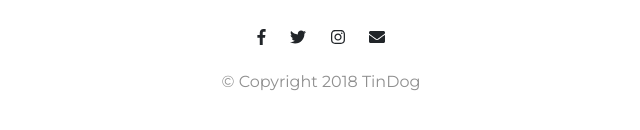
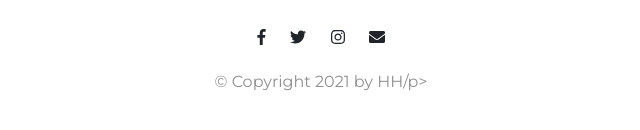
Before and after one commit to HH-pro/my-site, a plain HTML site: page index.html in a window 1280 px wide. Shown: the part 3446-3576 px from the top of the page, 319-959 px from the left. Drawn offline with nearby package versions, Linux system fonts and the light colour scheme.

Commit message:
Update index.html

```diff
--- a/index.html
+++ b/index.html
@@ -230,7 +230,7 @@
       <i class="social-icon fab fa-twitter"></i>
       <i class="social-icon fab fa-instagram"></i>
       <i class="social-icon fas fa-envelope"></i>
-      <p>© Copyright 2018 TinDog</p>
+      <p>© Copyright 2021 by HH/p>
     </div>
   </footer>
 
```
